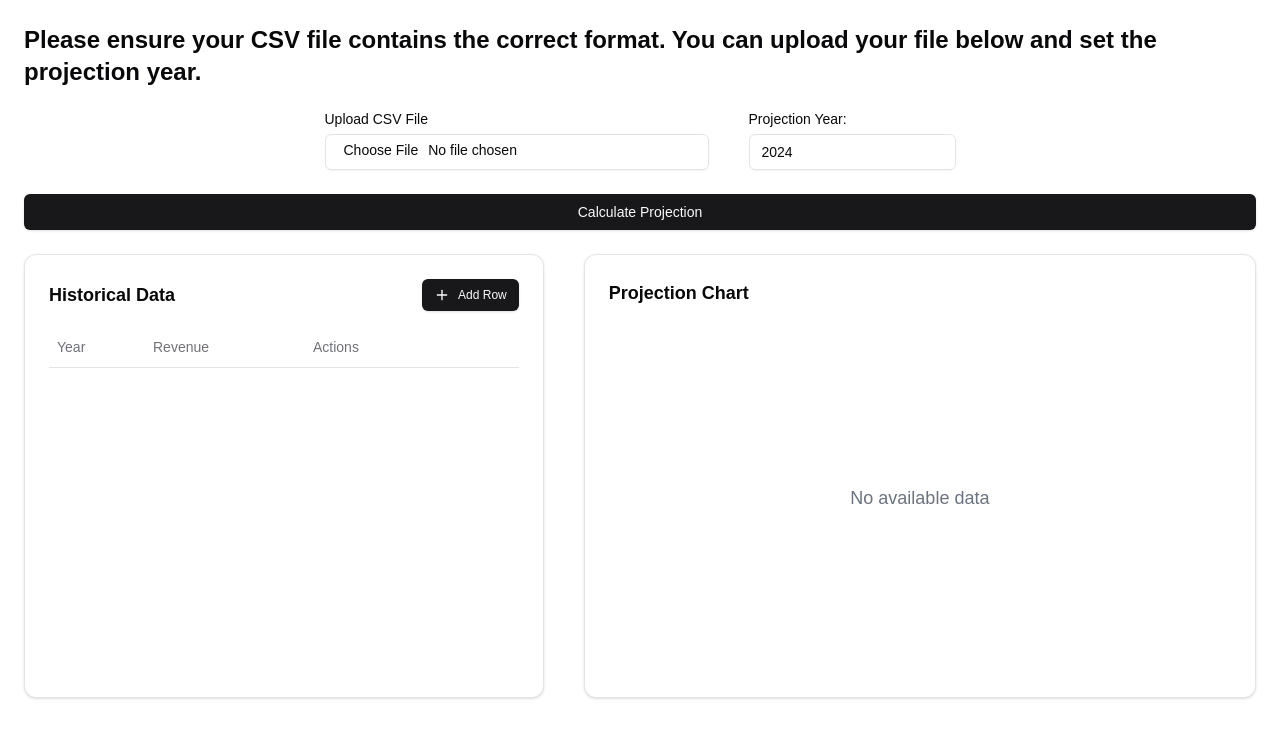
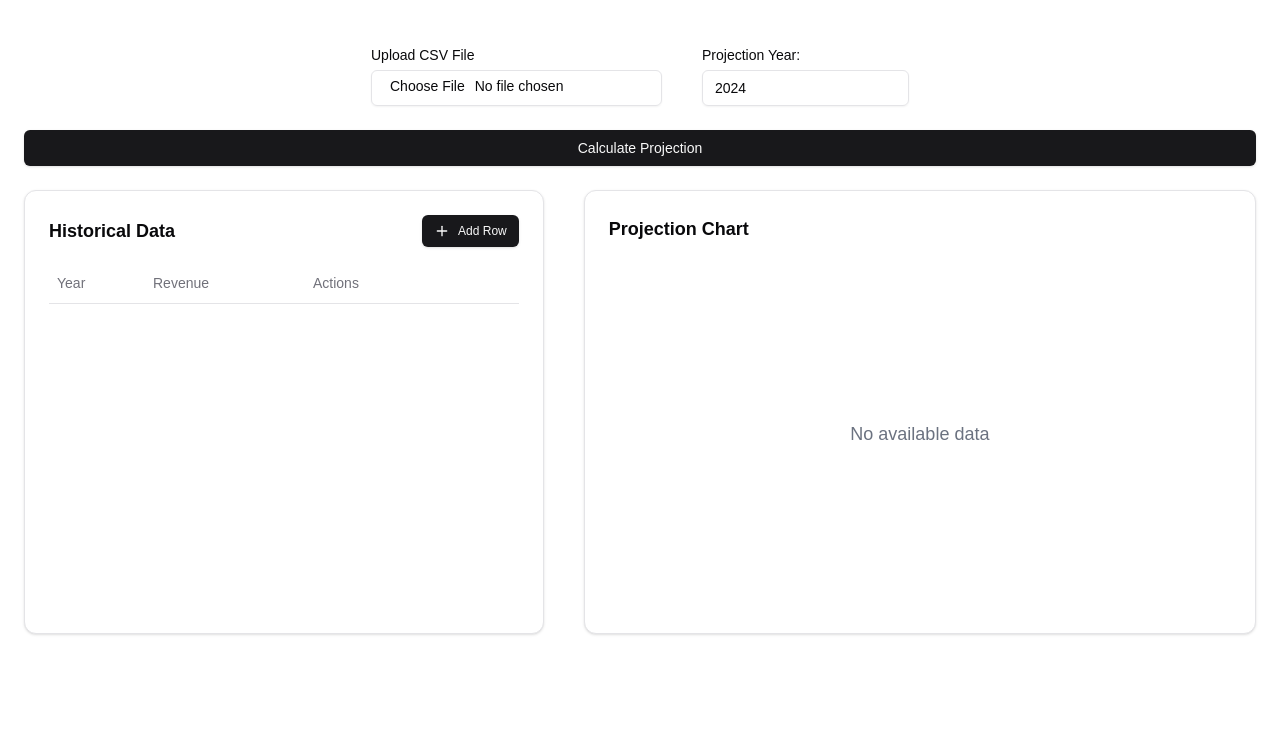
Before and after one commit to formesean/Predictly, a Next.js app: page / in a window 1280 px wide. Shown: the top 738 px of the page. Built offline with nearby package versions, Linux system fonts and the light colour scheme.

Commit message:
fix: remove text and button scaling

```diff
--- a/src/components/FileUploadProjection.tsx
+++ b/src/components/FileUploadProjection.tsx
@@ -17,13 +17,10 @@ export const FileUploadProjection = ({
     handleProjection,
     error,
 }: FileUploadProjectionProps) => (
-    <section className="flex flex-col gap-4 md:gap-6 w-full">
-        <h2 className="text-xl md:text-2xl font-semibold">
-            Please ensure your CSV file contains the correct format. You can
-            upload your file below and set the projection year.
-        </h2>
-        <div className="flex flex-col sm:flex-row justify-center items-start sm:items-center gap-4 sm:gap-10 w-full">
-            <div className="grid w-full max-w-sm items-center gap-2">
+    <section className="flex flex-col gap-4 md:gap-6 w-full mx-auto">
+        <div className="flex flex-col gap-4 md:gap-6">
+            <div className="flex flex-col sm:flex-row justify-center items-start sm:items-center gap-4 sm:gap-10 w-full pt-6">
+                <div className="flex flex-col gap-2 w-full sm:w-auto">
                     <Label htmlFor="csv-file">Upload CSV File</Label>
                     <Input
                         id="csv-file"
@@ -32,22 +29,27 @@ export const FileUploadProjection = ({
                         onChange={onFileUpload}
                     />
                 </div>
+
                 <div className="flex flex-col gap-2 w-full sm:w-auto">
                     <Label htmlFor="projection-year">Projection Year:</Label>
                     <Input
                         id="projection-year"
                         type="number"
                         value={projectionYear || ""}
-                    onChange={(e) => setProjectionYear(Number(e.target.value))}
+                        onChange={(e) =>
+                            setProjectionYear(Number(e.target.value))
+                        }
                         placeholder="Enter projection year"
                     />
                 </div>
             </div>
-        <div className="flex flex-col gap-2">
-            <Button onClick={handleProjection} className="w-full sm:w-auto">
+
+            <div className="flex w-full">
+                <Button onClick={handleProjection} className="flex-grow">
                     Calculate Projection
                 </Button>
                 {error && <p className="text-red-500 text-sm">{error}</p>}
             </div>
+        </div>
     </section>
 );
```
Lines whose indentation alone changed are shown as unchanged.
